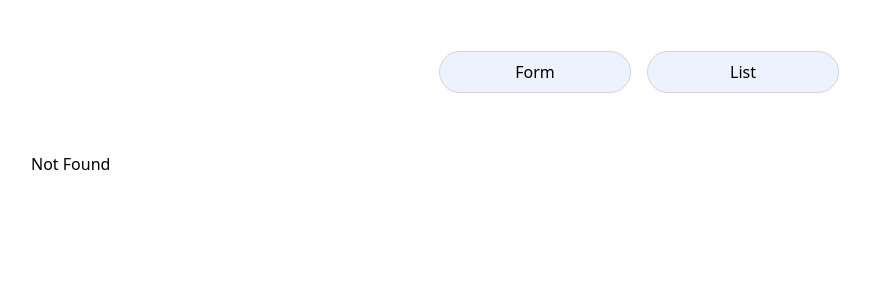
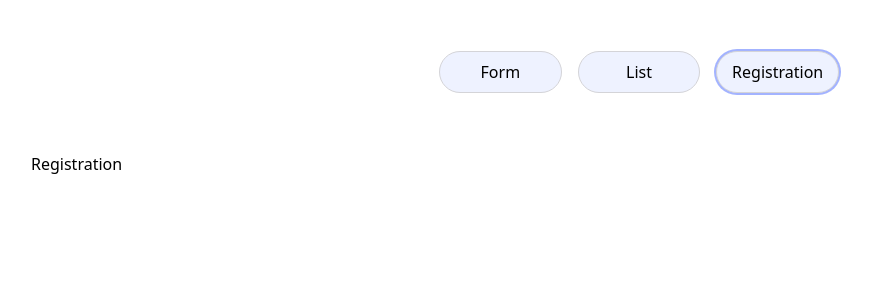
Before and after one commit to kawashima-cr/form, a React (Vite) app: page /form/registration in a window 1280 px wide. Before the commit this address had no page. Shown: the top 300 px of the page, without its empty margins (1-873 px from the left). Built offline with nearby package versions, Linux system fonts and the light colour scheme.

Commit message:
🔥不要なルーティングの削除とRegistrationページの追加

```diff
--- /dev/null
+++ b/src/components/pages/registration/Registration.tsx
@@ -0,0 +1,3 @@
+export default function Registration() {
+  return <div>Registration</div>;
+}
--- a/src/routeTree.gen.ts
+++ b/src/routeTree.gen.ts
@@ -9,13 +9,17 @@
 // Additionally, you should also exclude this file from your linter and/or formatter to prevent it from being checked or modified.
 
 import { Route as rootRouteImport } from './routes/__root'
+import { Route as RegistrationRouteImport } from './routes/registration'
 import { Route as PostsRouteImport } from './routes/posts'
 import { Route as ListRouteImport } from './routes/list'
 import { Route as FormRouteImport } from './routes/form'
-import { Route as AboutRouteImport } from './routes/about'
-import { Route as IndexRouteImport } from './routes/index'
 import { Route as PostsPostIdRouteImport } from './routes/posts.$postId'
 
+const RegistrationRoute = RegistrationRouteImport.update({
+  id: '/registration',
+  path: '/registration',
+  getParentRoute: () => rootRouteImport,
+} as any)
 const PostsRoute = PostsRouteImport.update({
   id: '/posts',
   path: '/posts',
@@ -31,16 +35,6 @@ const FormRoute = FormRouteImport.update({
   path: '/form',
   getParentRoute: () => rootRouteImport,
 } as any)
-const AboutRoute = AboutRouteImport.update({
-  id: '/about',
-  path: '/about',
-  getParentRoute: () => rootRouteImport,
-} as any)
-const IndexRoute = IndexRouteImport.update({
-  id: '/',
-  path: '/',
-  getParentRoute: () => rootRouteImport,
-} as any)
 const PostsPostIdRoute = PostsPostIdRouteImport.update({
   id: '/$postId',
   path: '/$postId',
@@ -48,55 +42,57 @@ const PostsPostIdRoute = PostsPostIdRouteImport.update({
 } as any)
 
 export interface FileRoutesByFullPath {
-  '/': typeof IndexRoute
-  '/about': typeof AboutRoute
   '/form': typeof FormRoute
   '/list': typeof ListRoute
   '/posts': typeof PostsRouteWithChildren
+  '/registration': typeof RegistrationRoute
   '/posts/$postId': typeof PostsPostIdRoute
 }
 export interface FileRoutesByTo {
-  '/': typeof IndexRoute
-  '/about': typeof AboutRoute
   '/form': typeof FormRoute
   '/list': typeof ListRoute
   '/posts': typeof PostsRouteWithChildren
+  '/registration': typeof RegistrationRoute
   '/posts/$postId': typeof PostsPostIdRoute
 }
 export interface FileRoutesById {
   __root__: typeof rootRouteImport
-  '/': typeof IndexRoute
-  '/about': typeof AboutRoute
   '/form': typeof FormRoute
   '/list': typeof ListRoute
   '/posts': typeof PostsRouteWithChildren
+  '/registration': typeof RegistrationRoute
   '/posts/$postId': typeof PostsPostIdRoute
 }
 export interface FileRouteTypes {
   fileRoutesByFullPath: FileRoutesByFullPath
-  fullPaths: '/' | '/about' | '/form' | '/list' | '/posts' | '/posts/$postId'
+  fullPaths: '/form' | '/list' | '/posts' | '/registration' | '/posts/$postId'
   fileRoutesByTo: FileRoutesByTo
-  to: '/' | '/about' | '/form' | '/list' | '/posts' | '/posts/$postId'
+  to: '/form' | '/list' | '/posts' | '/registration' | '/posts/$postId'
   id:
     | '__root__'
-    | '/'
-    | '/about'
     | '/form'
     | '/list'
     | '/posts'
+    | '/registration'
     | '/posts/$postId'
   fileRoutesById: FileRoutesById
 }
 export interface RootRouteChildren {
-  IndexRoute: typeof IndexRoute
-  AboutRoute: typeof AboutRoute
   FormRoute: typeof FormRoute
   ListRoute: typeof ListRoute
   PostsRoute: typeof PostsRouteWithChildren
+  RegistrationRoute: typeof RegistrationRoute
 }
 
 declare module '@tanstack/react-router' {
   interface FileRoutesByPath {
+    '/registration': {
+      id: '/registration'
+      path: '/registration'
+      fullPath: '/registration'
+      preLoaderRoute: typeof RegistrationRouteImport
+      parentRoute: typeof rootRouteImport
+    }
     '/posts': {
       id: '/posts'
       path: '/posts'
@@ -116,20 +112,6 @@ declare module '@tanstack/react-router' {
       path: '/form'
       fullPath: '/form'
       preLoaderRoute: typeof FormRouteImport
-      parentRoute: typeof rootRouteImport
-    }
-    '/about': {
-      id: '/about'
-      path: '/about'
-      fullPath: '/about'
-      preLoaderRoute: typeof AboutRouteImport
-      parentRoute: typeof rootRouteImport
-    }
-    '/': {
-      id: '/'
-      path: '/'
-      fullPath: '/'
-      preLoaderRoute: typeof IndexRouteImport
       parentRoute: typeof rootRouteImport
     }
     '/posts/$postId': {
@@ -153,11 +135,10 @@ const PostsRouteChildren: PostsRouteChildren = {
 const PostsRouteWithChildren = PostsRoute._addFileChildren(PostsRouteChildren)
 
 const rootRouteChildren: RootRouteChildren = {
-  IndexRoute: IndexRoute,
-  AboutRoute: AboutRoute,
   FormRoute: FormRoute,
   ListRoute: ListRoute,
   PostsRoute: PostsRouteWithChildren,
+  RegistrationRoute: RegistrationRoute,
 }
 export const routeTree = rootRouteImport
   ._addFileChildren(rootRouteChildren)
--- a/src/routes/__root.tsx
+++ b/src/routes/__root.tsx
@@ -5,12 +5,6 @@ export const Route = createRootRoute({
   component: () => (
     <div>
       <nav className="w-100 h-20 mx-auto flex items-center justify-center mb-10 text-center">
-        {/* <Link to="/" activeProps={{ style: { fontWeight: 700 } }}>
-          Home
-        </Link>
-        <Link to="/about" activeProps={{ style: { fontWeight: 700 } }}>
-          About
-        </Link> */}
         <Link
           to="/form"
           className="w-50 p-2 border border-zinc-300 hover:border-zinc-400 rounded-3xl mr-4 bg-indigo-50 hover:bg-indigo-100"
@@ -21,10 +15,18 @@ export const Route = createRootRoute({
 
         <Link
           to="/list"
+          className="w-50 p-2 border border-zinc-300 hover:border-zinc-400 rounded-3xl mr-4 bg-indigo-50 hover:bg-indigo-100"
+          activeProps={{ className: "ring-2 ring-indigo-300" }}
+        >
+          List
+        </Link>
+
+        <Link
+          to="/registration"
           className="w-50 p-2 border border-zinc-300 hover:border-zinc-400 rounded-3xl bg-indigo-50 hover:bg-indigo-100"
           activeProps={{ className: "ring-2 ring-indigo-300" }}
         >
-          List
+          Registration
         </Link>
         {/* <Link to="/posts" activeProps={{ style: { fontWeight: 700 } }}>
           Post 1
--- a/src/routes/about.tsx
+++ /dev/null
@@ -1,9 +0,0 @@
-import { createFileRoute } from "@tanstack/react-router";
-
-export const Route = createFileRoute("/about")({
-  component: AboutComponent,
-});
-
-function AboutComponent() {
-  return <div>About</div>;
-}
--- a/src/routes/index.tsx
+++ /dev/null
@@ -1,7 +0,0 @@
-import { createFileRoute, redirect } from "@tanstack/react-router";
-
-export const Route = createFileRoute("/")({
-  beforeLoad: () => {
-    throw redirect({ to: "/form" });
-  },
-});
--- /dev/null
+++ b/src/routes/registration.tsx
@@ -0,0 +1,6 @@
+import { createFileRoute } from "@tanstack/react-router";
+import Registration from "../components/pages/registration/Registration";
+
+export const Route = createFileRoute("/registration")({
+  component: () => <Registration />,
+});
```
